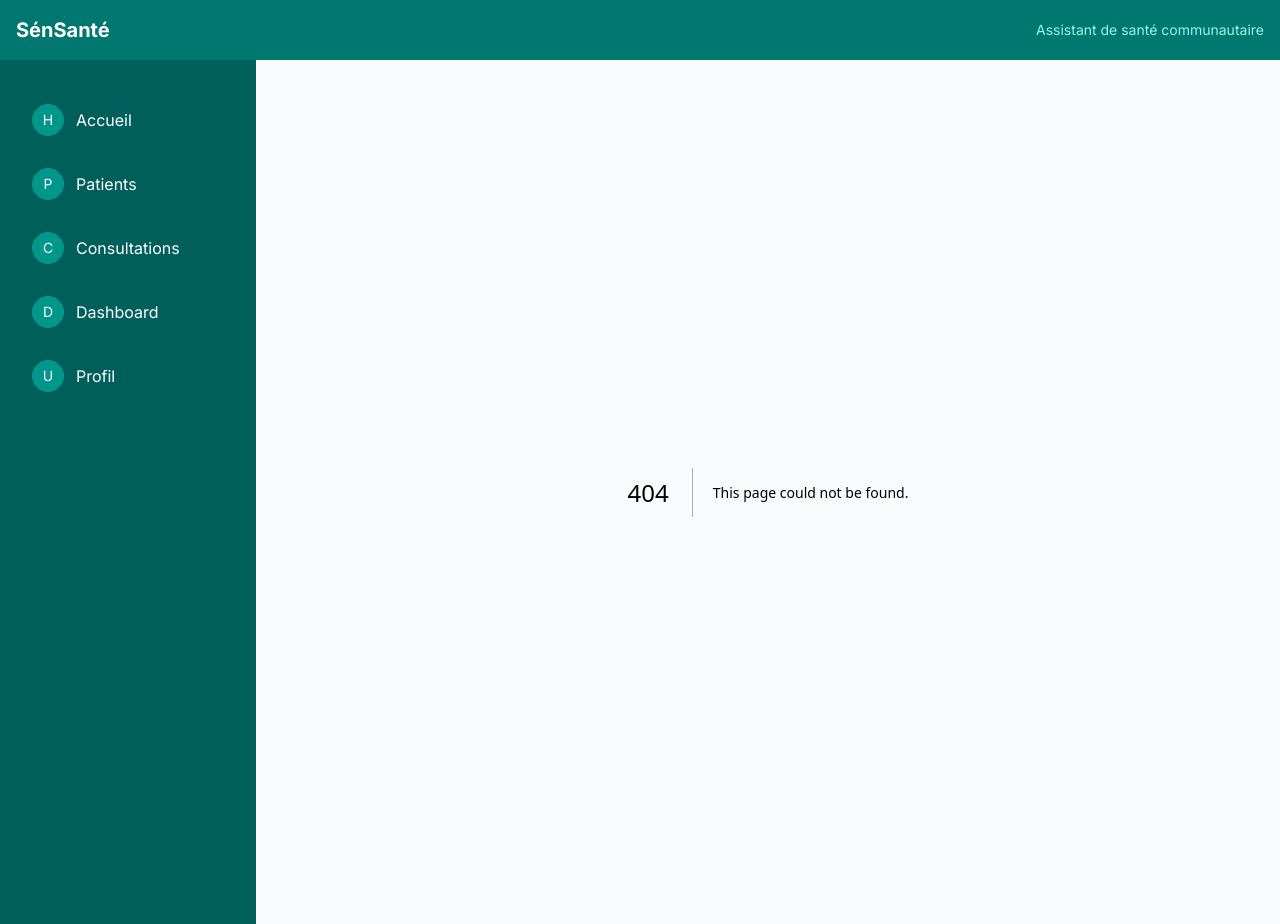
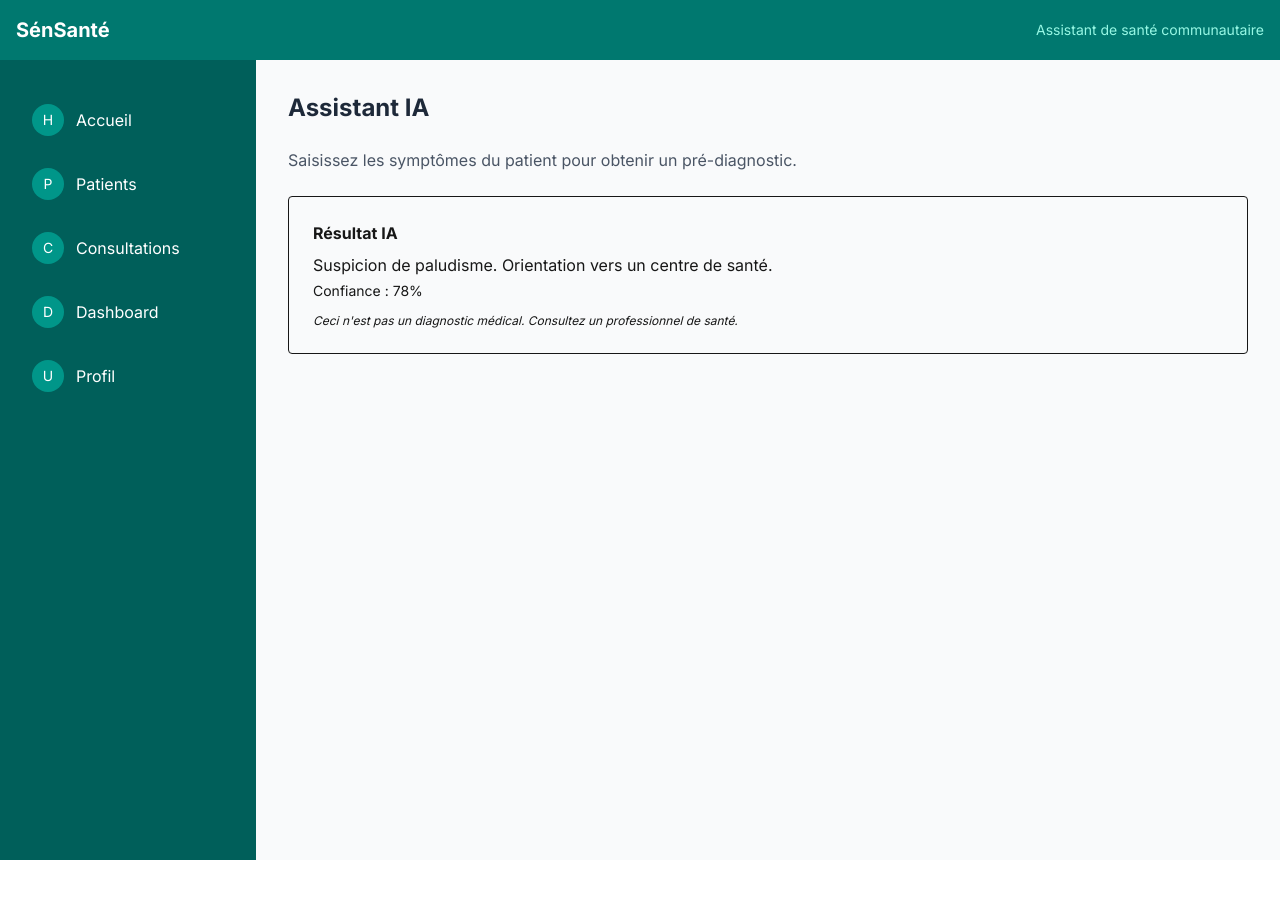
Before and after one commit to khalil-lool/sensante, a Next.js app: page /ia in a window 1280 px wide. Before the commit this address had no page. After the commit the page ends 860 px from the top, so only its background shows below. Built offline with nearby package versions, Linux system fonts and the light colour scheme.

Commit message:
Page ia (oracle)

```diff
--- /dev/null
+++ b/src/app/ia/page.tsx
@@ -0,0 +1,20 @@
+import AlerteIA from "@/components/AlerteIA";
+export default function IAPage() {
+return (
+<div>
+<h1 className="text-2xl font-bold
+text-gray-800 mb-6">
+Assistant IA
+</h1>
+<p className="text-gray-600 mb-6">
+Saisissez les symptômes du patient pour
+obtenir un pré-diagnostic.
+</p>
+<AlerteIA
+diagnostic="Suspicion de paludisme.
+Orientation vers un centre de santé."
+confiance={78}
+niveau="urgent" />
+</div>
+);
+}
```
